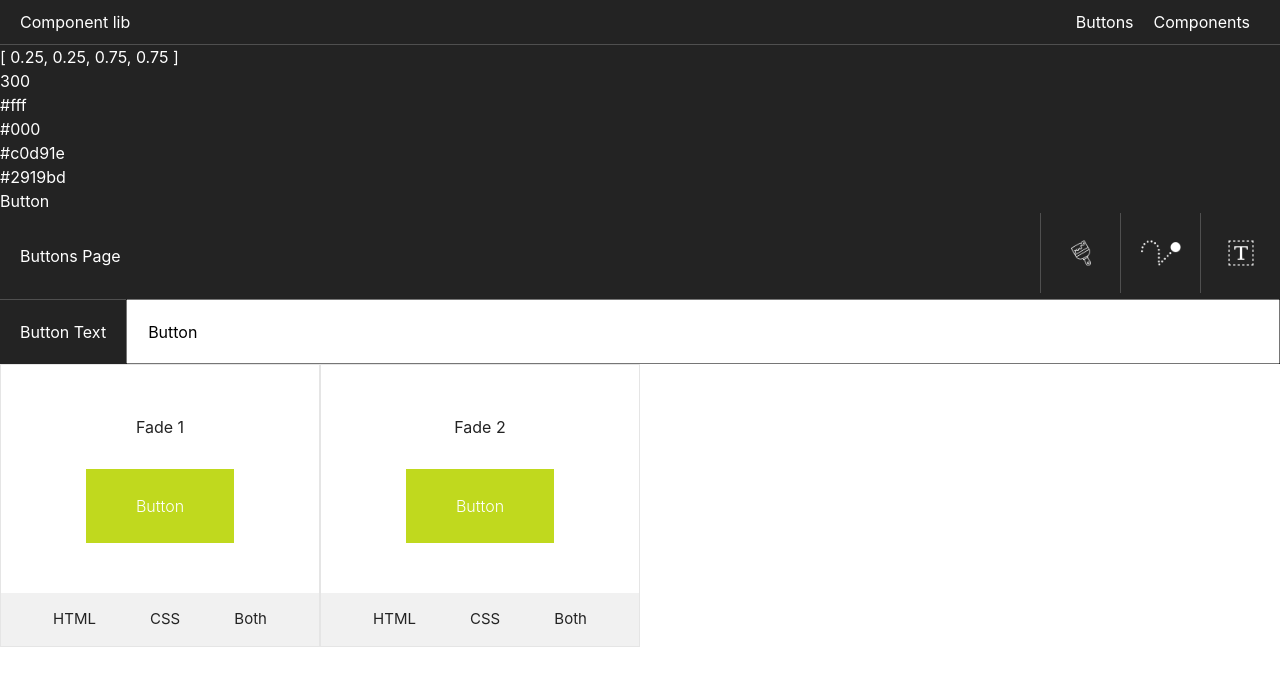
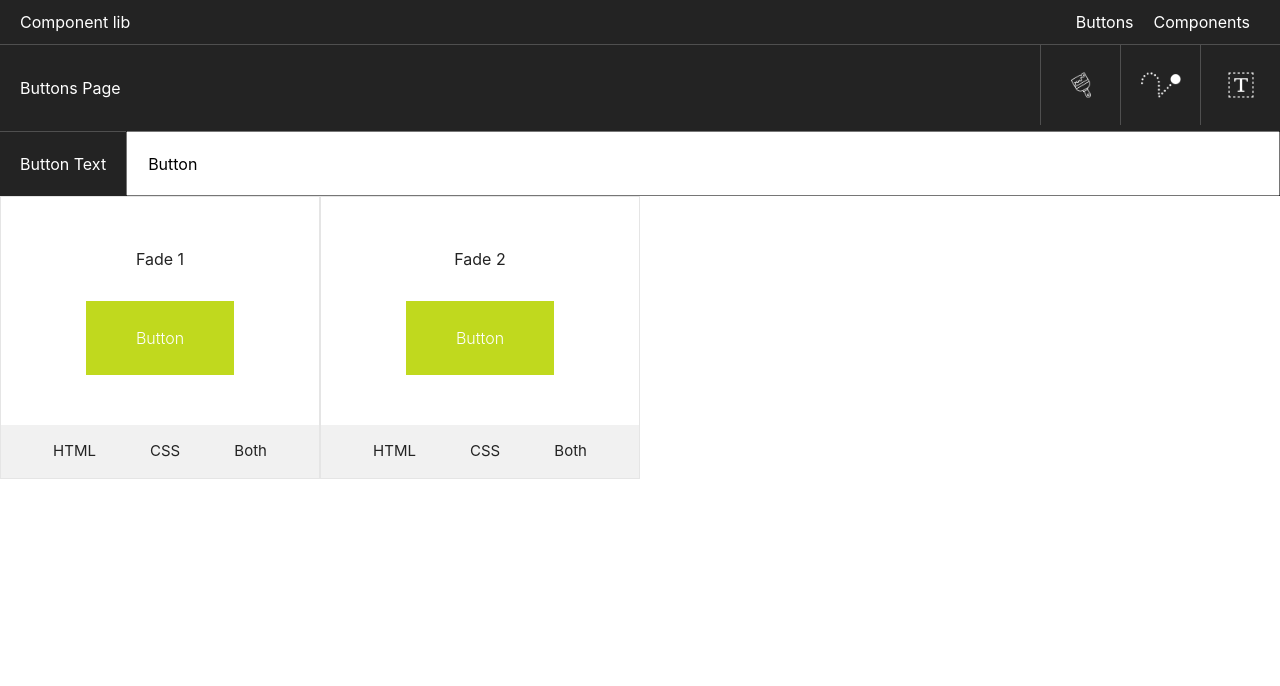
Before and after one commit to chris2733/complibrary, a Vue app: page / in a window 1280 px wide. Shown: the top 686 px of the page. Built offline with nearby package versions, Linux system fonts and the light colour scheme.

Commit message:
Bezier gen flexible sizing

```diff
--- a/src/components/BezierGenerator.vue
+++ b/src/components/BezierGenerator.vue
@@ -1,5 +1,4 @@
 <template>
-	<div class="tempWrapper" style="padding: 10px 10%">
 	<div class="bezierContainer" :style="cssVars">
 		<svg
 			:viewBox="setViewbox"
@@ -135,7 +134,6 @@
 						>easeInOutBack</option
 					>
 				</select>
-				</div>
 			</div>
 		</div>
 	</div>
--- a/src/components/ButtonsPage.vue
+++ b/src/components/ButtonsPage.vue
@@ -1,12 +1,5 @@
 <template>
 	<div class="buttonshead">
-		<p class="whitetext">{{ bezier.bezierVal }}</p>
-		<p class="whitetext">{{ bezier.speed }}</p>
-		<p class="whitetext">{{ colourPickerTextColour }}</p>
-		<p class="whitetext">{{ colourPickerTextHoverColour }}</p>
-		<p class="whitetext">{{ colourPickerPrimary }}</p>
-		<p class="whitetext">{{ colourPickerSecondary }}</p>
-		<p class="whitetext">{{ buttonFillText }}</p>
 		<section class="buttonshead-panels">
 			<div
 				class="buttonshead-panels-panel __colourpanel"
@@ -34,10 +27,12 @@
 				></colour-picker>
 			</div>
 			<div class="buttonshead-panels-panel" v-if="showPanel == 'panel2'">
-				<bezier-gen
-					@pass-bezier-values="updateBezier"
-					:bezier-live-vals="bezier"
-				></bezier-gen>
+				<div class="buttonshead-panels-panel-bezierpanel mx-auto">
+					<bezier-gen
+						@pass-bezier-values="updateBezier"
+						:bezier-live-vals="bezier"
+					></bezier-gen>
+				</div>
 			</div>
 			<div class="buttonshead-panels-panel" v-if="showPanel == 'panel3'">
 				panel 3
@@ -217,6 +212,10 @@ export default {
 				white-space: nowrap;
 				overflow: auto;
 			}
+			&-bezierpanel {
+				max-width: 600px;
+				padding: 50px 0;
+			}
 		}
 	}
 }
```
Lines whose indentation alone changed are shown as unchanged.
